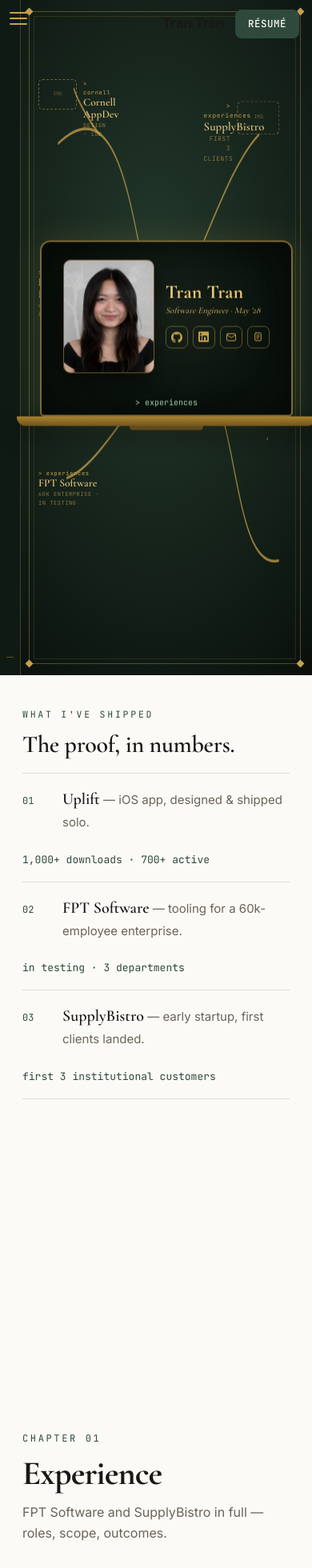
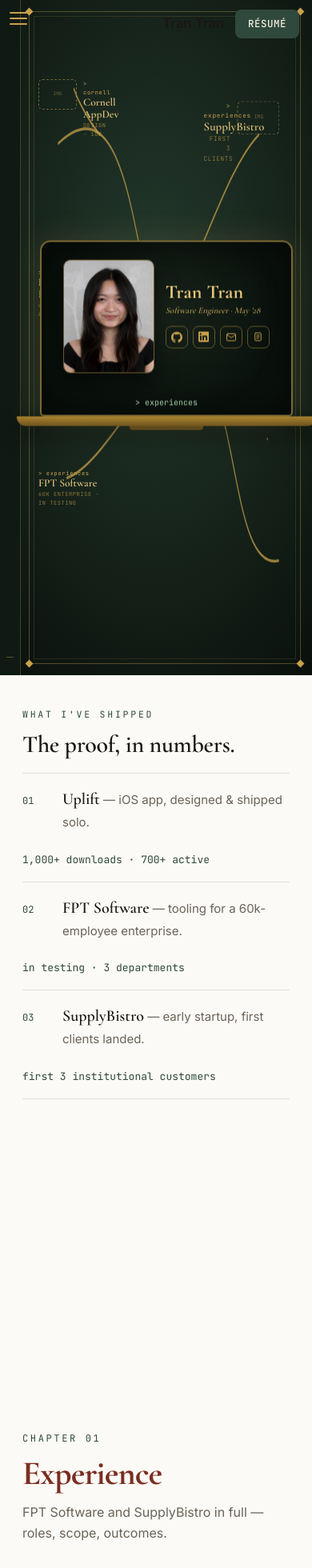
Before and after one commit to tnt07-t/portfolio, a Next.js app: page / in a window 390 px wide. Shown: the top 1960 px of the page at 80% size. Built offline with nearby package versions, Linux system fonts and the light colour scheme; a web font is replaced by a local one.

Commit message:
Warm the paper tone and accent chapter titles in oxblood
Shift --paper to #F6EFDF and add an oxblood accent applied to chapter
titles on both the book leaf and standalone chapter routes.

```diff
--- a/app/globals.css
+++ b/app/globals.css
@@ -4,7 +4,7 @@
 
 /* ── Design tokens (warm green ink + gold), ported from Portfolio.dc.html ── */
 :root {
-  --paper: #fcfaf6;
+  --paper: #f6efdf;
   --ink: #1a1714;
   --ink-faded: #6b6358;
   --ink-quiet: #9a9082;
@@ -13,6 +13,8 @@
   --cover-bg: #0c140f;
   --gold: #c9a24b;
   --gold-bright: #e8c97a;
+  /* Oxblood: classic book chapter-title accent, used sparingly. */
+  --oxblood: #7a2e22;
 
   /* Cabinet Grotesk loads via <link> (Fontshare); the other three via next/font. */
   --font-cabinet: 'Cabinet Grotesk', var(--font-inter), system-ui, sans-serif;
--- a/components/book/ChapterLeaf.tsx
+++ b/components/book/ChapterLeaf.tsx
@@ -38,7 +38,7 @@
     <div className="relative w-full" style={{ padding: 'clamp(88px,12vh,150px) clamp(28px,7vw,110px) clamp(40px,6vh,80px)' }}>
       <div style={{ maxWidth: 920, margin: '0 auto', width: '100%' }}>
         <div style={{ fontFamily: MONO, fontSize: 12, letterSpacing: '0.22em', color: '#2F4A3C' }}>{chapter.number}</div>
-        <h2 style={{ fontFamily: SERIF, fontWeight: 700, fontSize: 'clamp(42px,7vw,96px)', letterSpacing: '-0.02em', lineHeight: 0.95, marginTop: 14 }}>{chapter.title}</h2>
+        <h2 style={{ fontFamily: SERIF, fontWeight: 700, fontSize: 'clamp(42px,7vw,96px)', letterSpacing: '-0.02em', lineHeight: 0.95, marginTop: 14, color: 'var(--oxblood)' }}>{chapter.title}</h2>
         <p style={{ marginTop: 16, fontSize: 'clamp(16px,1.8vw,20px)', color: '#6B6358', maxWidth: '56ch' }}>
           {chapter.blurb}
         </p>
--- a/components/chapter/ChapterShell.tsx
+++ b/components/chapter/ChapterShell.tsx
@@ -52,6 +52,7 @@
             letterSpacing: '-0.025em',
             marginTop: 14,
             lineHeight: 0.95,
+            color: 'var(--oxblood)',
           }}
         >
           {chapter.title}
--- a/tailwind.config.ts
+++ b/tailwind.config.ts
@@ -8,7 +8,8 @@
   theme: {
     extend: {
       colors: {
-        paper: '#FCFAF6',
+        paper: '#F6EFDF',
+        oxblood: '#7A2E22',
         ink: {
           DEFAULT: '#1A1714',
           faded: '#6B6358',
```
